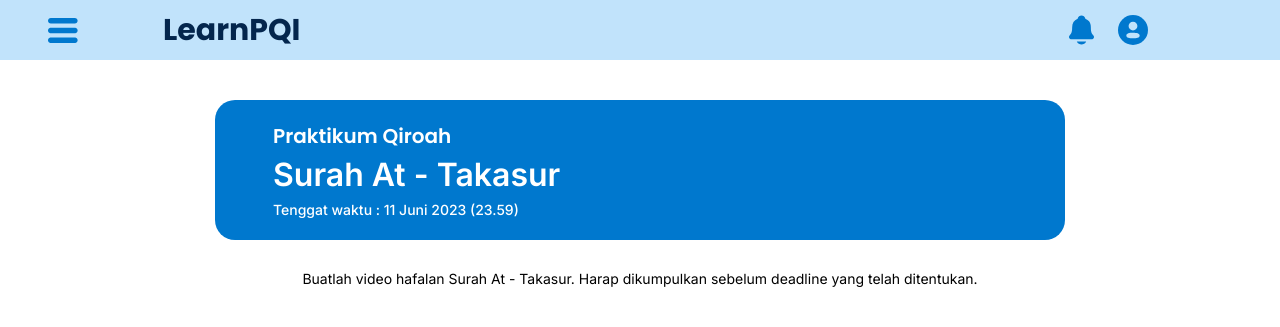
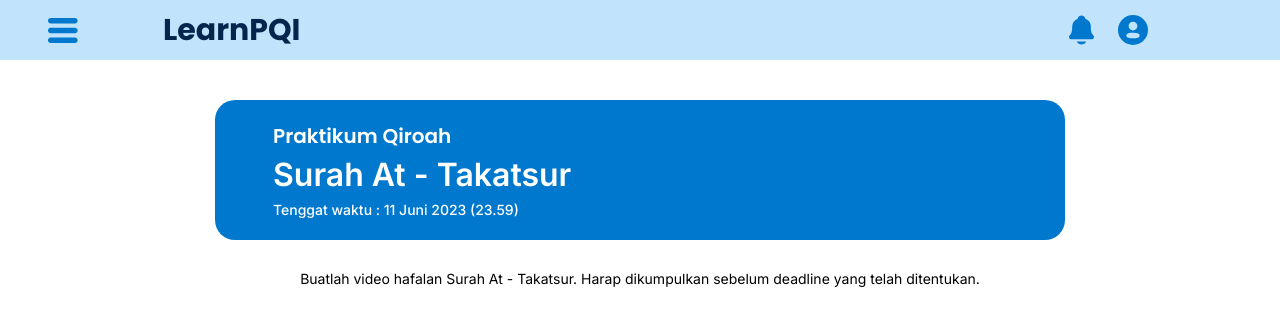
Before and after one commit to zafahreza/learn-pqi, a Next.js app: page /Dashboard/PraktikumQiroah/Hafalan/Submitted in a window 1280 px wide. Shown: the top 327 px of the page. Built offline with nearby package versions, Linux system fonts and the light colour scheme.

Commit message:
takatsur

```diff
--- a/app/component/HafalanPraktikumQiroahDetailSubmitted.js
+++ b/app/component/HafalanPraktikumQiroahDetailSubmitted.js
@@ -8,11 +8,11 @@ export default function HafalanPraktikumQiroahDetail(){
         <div className="flex flex-col items-center pt-[60px] mb-20">
             <div className="w-[850px] h-[140px] flex flex-col justify-center pl-[58px] bg-[#0078CE] rounded-[20px] mt-[40px] mb-[28px]">
                 <Link href="/Dashboard/PraktikumQiroah/HafalanSection" className="font-Poppins font-[600] text-[20px] text-white">Praktikum Qiroah</Link>
-                <p className="font-[600] text-[32px] text-white">Surah At - Takasur</p>
+                <p className="font-[600] text-[32px] text-white">Surah At - Takatsur</p>
                 <p className="font-[500] text-[14px] text-white">Tenggat waktu : 11 Juni 2023 (23.59)</p>
             </div>
             <div>
-                <p className="font-[400] text-[14px] text-black mb-10">Buatlah video hafalan Surah At - Takasur. Harap dikumpulkan sebelum deadline yang telah ditentukan.</p>
+                <p className="font-[400] text-[14px] text-black mb-10">Buatlah video hafalan Surah At - Takatsur. Harap dikumpulkan sebelum deadline yang telah ditentukan.</p>
             </div>
             <InputFileHafalanSubmitted />
             <div className="w-[741px] mb-3 mt-10">
--- a/app/component/MateriPraktikumQiroah.js
+++ b/app/component/MateriPraktikumQiroah.js
@@ -128,10 +128,10 @@ export default function MateriPraktikumQiroah({ params }){
             {isHafalanVisible &&
             <div id="HafalanSection" className=" flex flex-col items-center gap-[25px] pb-5">
                 <HafalanCard name={"Surat An - Naba"} dueDate={"Tenggat waktu : 25 Juni 2023 (23.59)"}/>
-                <HafalanCardSubmitted tenggat={"Terlambat"} name={"Surah At - Takasur"} dueDate={"Tenggat waktu : 11 Juni 2023 (23.59)"}/>
+                <HafalanCardSubmitted tenggat={"Terlambat"} name={"Surah At - Takatsur"} dueDate={"Tenggat waktu : 11 Juni 2023 (23.59)"}/>
                 <HafalanCard name={"Surah Al - Asr"} dueDate={"Tenggat waktu : 4 Juni 2023 (23.59)"}/>
                 <HafalanCardSubmitted tenggat={tenggat} name={"Surah Al - Fill"} dueDate={"Tenggat waktu : 28 Mei 2023 (23.59)"}/>
-                <HafalanCardSubmitted tenggat={tenggat} name={"Surah Al - Kausar"} dueDate={"Tenggat waktu : 21 Mei 2023 (23.59)"}/>
+                <HafalanCardSubmitted tenggat={tenggat} name={"Surah Al - Kautsar"} dueDate={"Tenggat waktu : 21 Mei 2023 (23.59)"}/>
                 <HafalanCardSubmitted tenggat={tenggat} name={"Surah Al - Falaq"} dueDate={"Tenggat waktu : 14 Mei 2023 (23.59)"}/>
             </div>
             }
```
